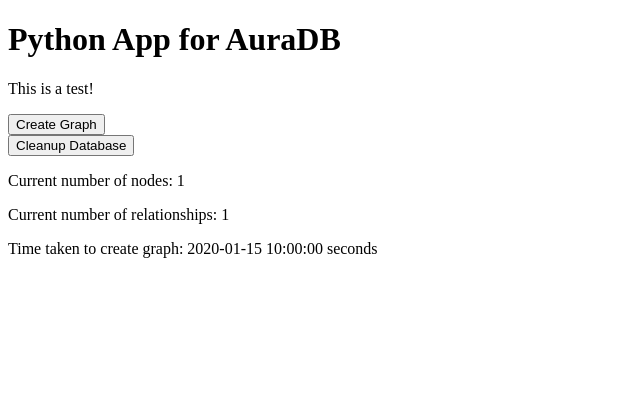
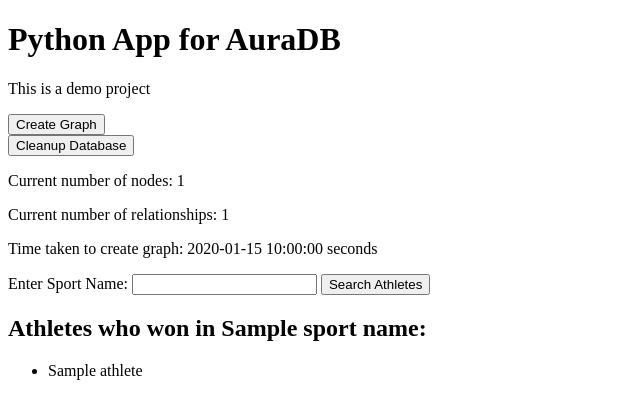
Before and after one commit to looeejee/demo-gke-aura, a Flask app: template templates/index.html in a window 1280 px wide. Shown: the top 419 px of the page, without its empty margins (0-640 px from the left). Run offline with Flask 2, Linux system fonts and the light colour scheme; the template is opened without the code that fills it: most values are stand-ins (such as "Sample title", 1, 10 or a date in 2020).

Commit message:
updated files

```diff
--- a/app.py
+++ b/app.py
@@ -150,6 +150,36 @@
         logger.error(f"An error occurred during cleanup: {e}")
         return str(e), 500
 
+@app.route('/search_athletes', methods=['POST'])
+def search_athletes():
+    sport_name = request.form.get('sport_name')
+    try:
+        with driver.session() as session:
+            # Run the queries to get athletes who won in place 1, 2, and 3 along with their positions and event names
+            query = """
+            MATCH (s:Sport {name: $name})<-[]-(e:Event)<-[:HAS_WON_IN_PLACE_1]-(a:Athlete)
+            RETURN a.name AS athlete, '1st' AS position, e.name AS event
+            UNION
+            MATCH (s:Sport {name: $name})<-[]-(e:Event)<-[:HAS_WON_IN_PLACE_2]-(a:Athlete)
+            RETURN a.name AS athlete, '2nd' AS position, e.name AS event
+            UNION
+            MATCH (s:Sport {name: $name})<-[]-(e:Event)<-[:HAS_WON_IN_PLACE_3]-(a:Athlete)
+            RETURN a.name AS athlete, '3rd' AS position, e.name AS event
+            """
+            result = session.run(query, name=sport_name)
+            athletes = [{
+                "name": record["athlete"],
+                "position": record["position"],
+                "event": record["event"]
+            } for record in result]
+
+        # Render the index.html template with the athlete data
+        return render_template('index.html', athletes=athletes, sport_name=sport_name)
+
+    except Exception as e:
+        logger.error(f"An error occurred during athlete search: {e}")
+        return f"An error occurred: {str(e)}", 500
+
 if __name__ == '__main__':
     try:
         app.run(host='0.0.0.0', port=5000, debug=True)
--- a/templates/index.html
+++ b/templates/index.html
@@ -7,7 +7,7 @@
 </head>
 <body>
     <h1>Python App for AuraDB</h1>
-    <p>This is a test!</p>
+    <p>This is a demo project</p>
 
     <form action="/create" method="post">
         <button type="submit">Create Graph</button>
@@ -25,5 +25,20 @@
     {% if time_taken is not none %}
     <p>Time taken to create graph: {{ time_taken }} seconds</p>
     {% endif %}
+
+    <form action="/search_athletes" method="post">
+        <label for="sport_name">Enter Sport Name:</label>
+        <input type="text" id="sport_name" name="sport_name" required>
+        <button type="submit">Search Athletes</button>
+    </form>
+
+    {% if athletes is not none %}
+    <h2>Athletes who won in {{ sport_name }}:</h2>
+    <ul>
+        {% for athlete in athletes %}
+        <li>{{ athlete }}</li>
+        {% endfor %}
+    </ul>
+    {% endif %}
 </body>
 </html>
```
